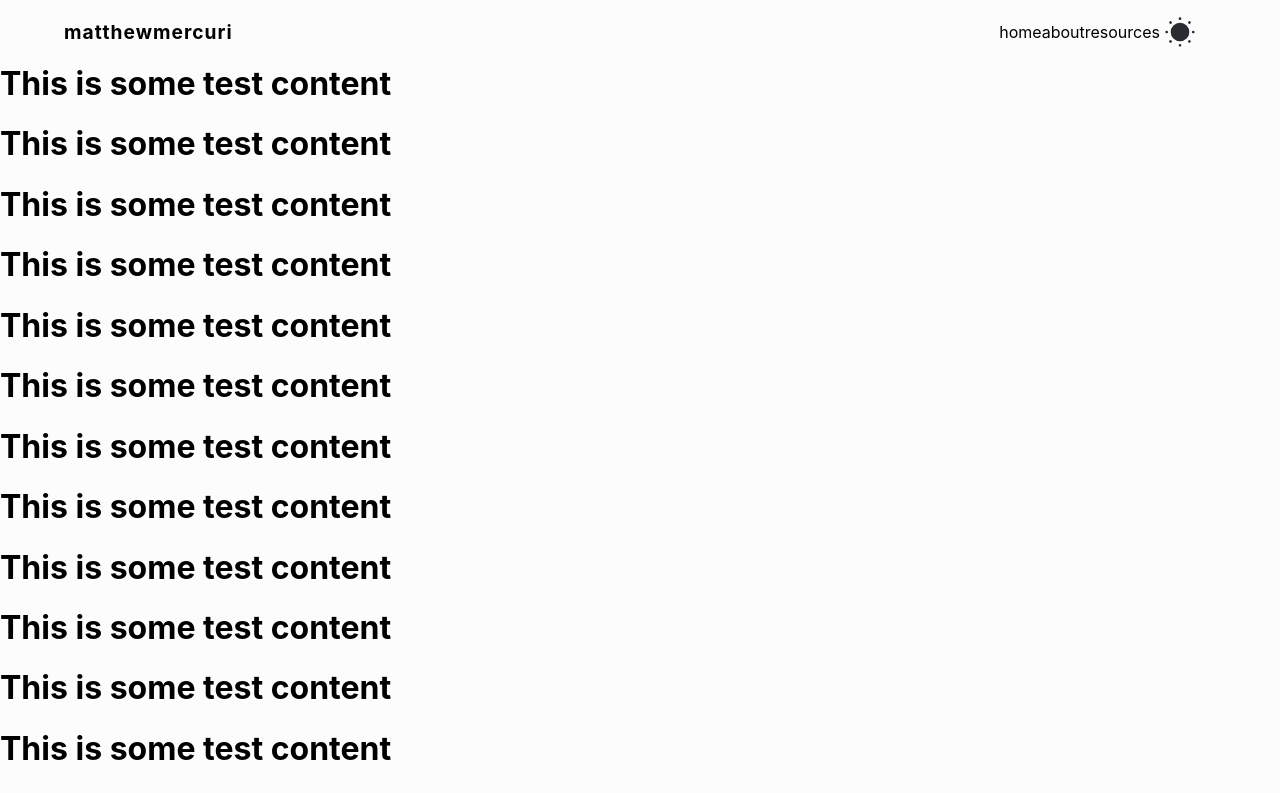
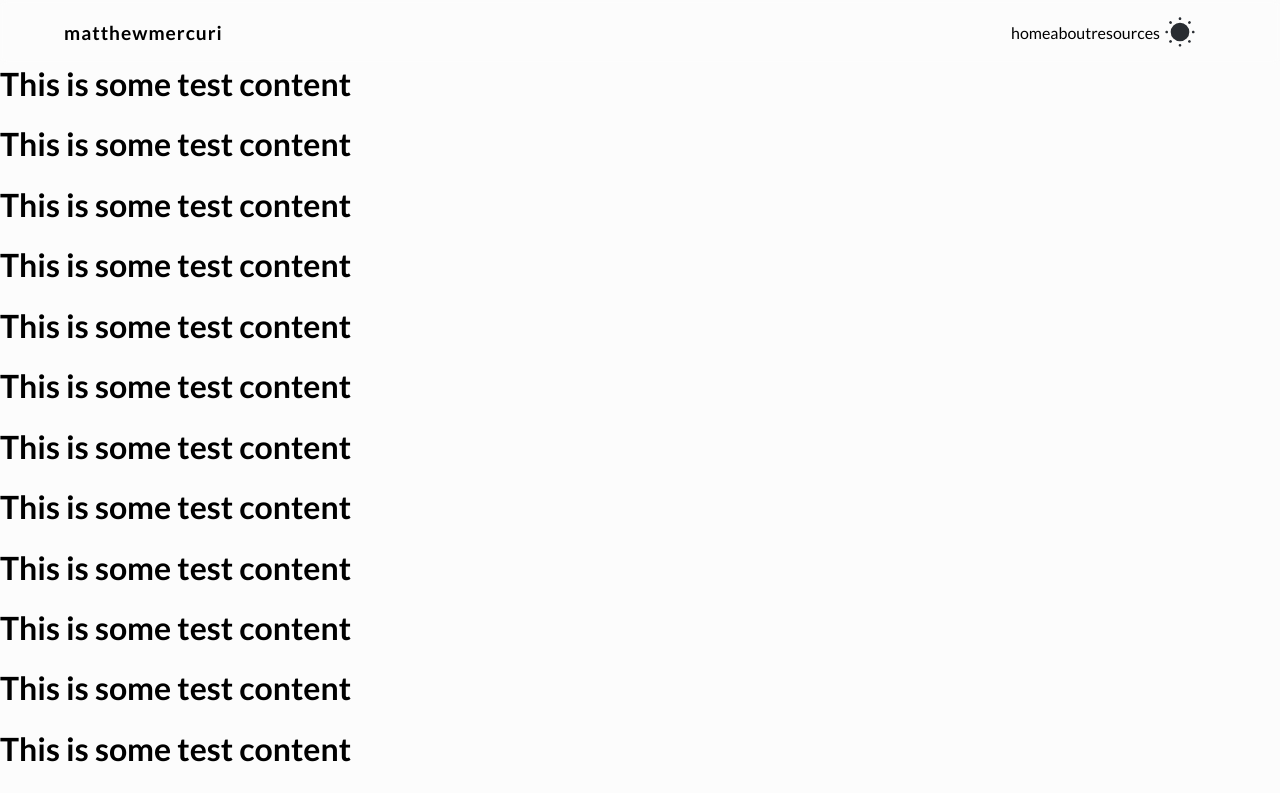
Before and after one commit to matthewmercuri/personal-site, a Next.js app: page / in a window 1280 px wide. Shown: the top 793 px of the page. Built offline with nearby package versions, Linux system fonts and the light colour scheme.

Commit message:
added font

```diff
--- a/styles/globals.scss
+++ b/styles/globals.scss
@@ -1,3 +1,5 @@
+@import url('https://fonts.googleapis.com/css2?family=Lato:ital,wght@0,100;0,300;0,400;0,700;0,900;1,100;1,300;1,400;1,700;1,900&display=swap');
+
 :root {
   --nav-bar-height: 4rem;
   --primary-color: rgb(252, 252, 252);
@@ -20,7 +22,7 @@
 body {
   padding: 0;
   margin: 0;
-  font-family: -apple-system, BlinkMacSystemFont, Segoe UI, Roboto, Oxygen,
+  font-family: 'Lato', -apple-system, BlinkMacSystemFont, Segoe UI, Roboto, Oxygen,
     Ubuntu, Cantarell, Fira Sans, Droid Sans, Helvetica Neue, sans-serif;
   background-color: var(--primary-color);
   color: var(--text-primary)
```
